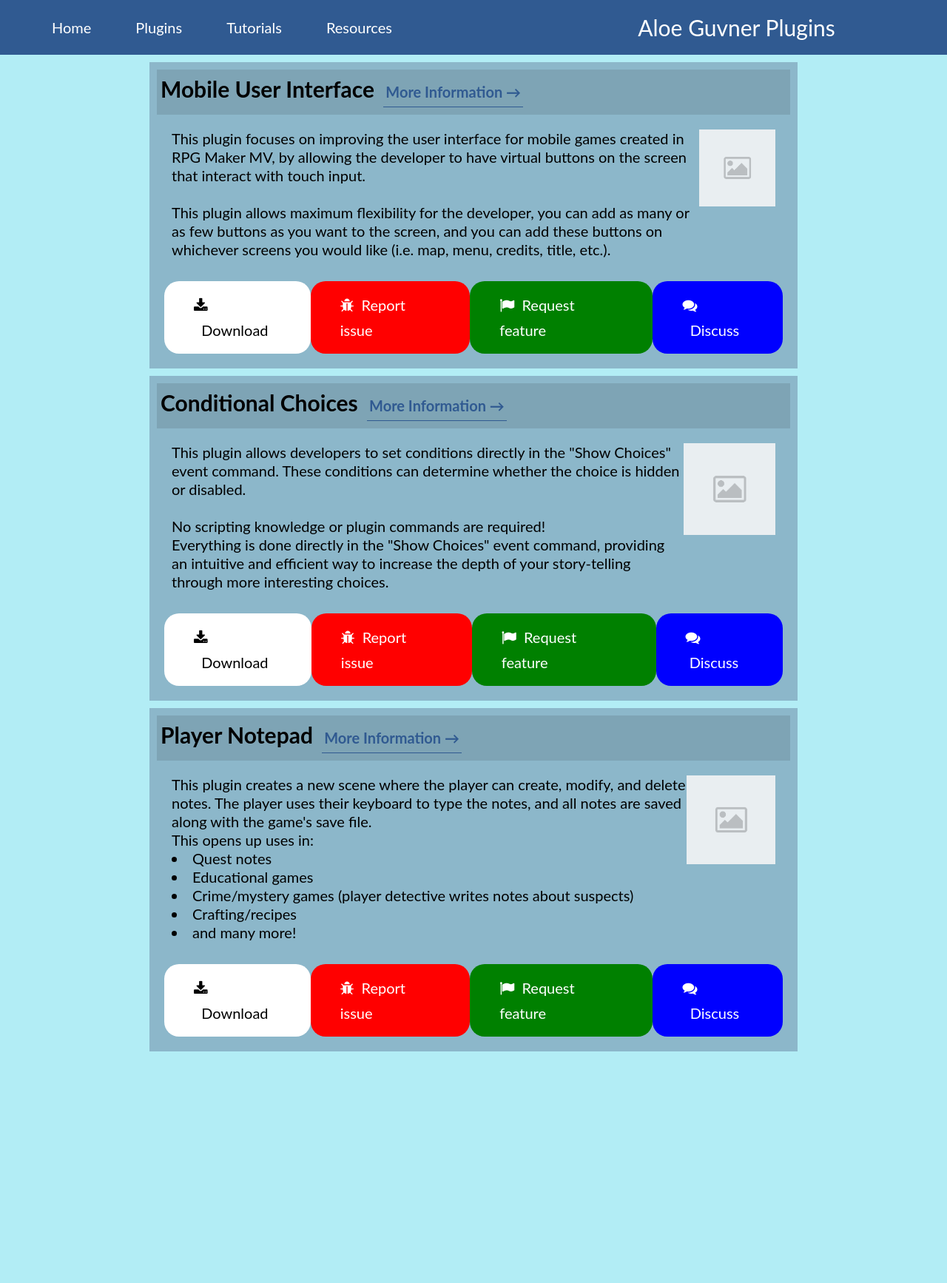
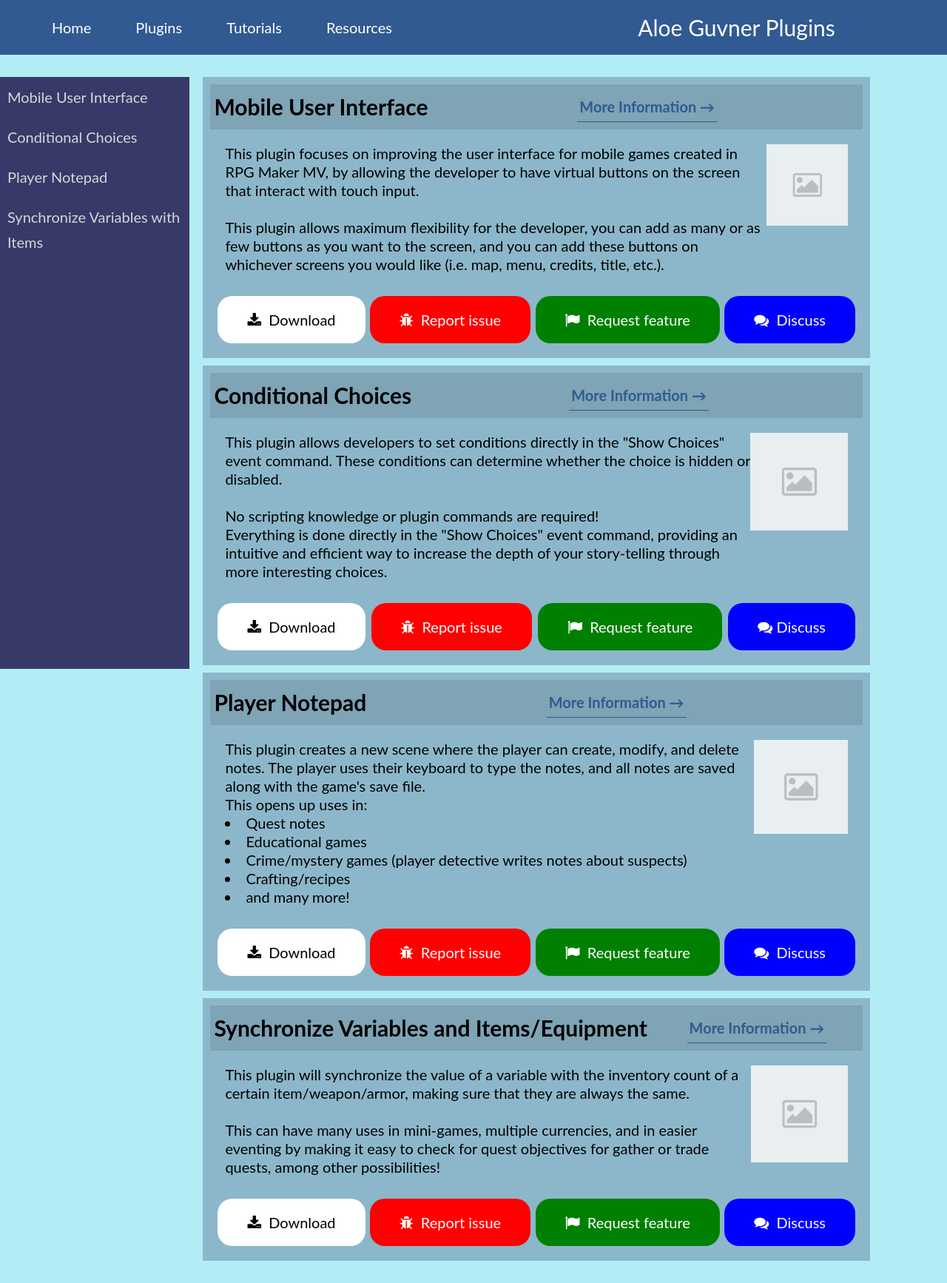
Before and after one commit to aloeguvner/aloeguvner.github.io, a website: page plugins/index.html in a window 1280 px wide. Shown: the whole page at 74% size. Before the commit the page ends 1431 px from the top, so only its background shows below. Drawn offline with Linux system fonts and the light colour scheme.

Commit message:
Restructure project repository, style plugins page.

```diff
--- a/plugins/index.html
+++ b/plugins/index.html
@@ -37,16 +37,25 @@
 
     <main class="site-container">
 
+        <nav class="nav-box-container">
+            <ul class="nav-box-list-header">
+                <a href="#mobile-ui" class="nav-box-link"><span class="nav-box-text">Mobile User Interface</span></a>
+                <a href="#conditional-choices" class="nav-box-link"><span class="nav-box-text">Conditional Choices</span></a>
+                <a href="#player-notepad" class="nav-box-link"><span class="nav-box-text">Player Notepad</span></a>
+                <a href="#sync-vars-items" class="nav-box-link"><span class="nav-box-text">Synchronize Variables with Items</span></a>
+            </ul>
+        </nav>
 
+        <div class="plugin-container">
             <!-- Plugin 1 -->
 
-        <article class="content__container">
-            <div class="content__header">
-                <span class="content__header-title">Mobile User Interface</span>
+            <article class="plugin-content__container" id="mobile-ui">
+                <div class="plugin-content__header">
+                    <span class="plugin-content__header-title">Mobile User Interface</span>
                     <a href="./mobile-ui" class="btn-text">More Information &rarr;</a>
                 </div>
-            <div class="content__body">
-                <div class="content__body-text-container">
+                <div class="plugin-content__body">
+                    <div class="plugin-content__body-text-container">
                         <p>This plugin focuses on improving the user interface for mobile games created
                             in RPG Maker MV, by allowing the developer to have virtual buttons on the
                             screen that interact with touch input.</p>
@@ -55,11 +64,11 @@
                             few buttons as you want to the screen, and you can add these buttons on whichever screens
                             you would like (i.e. map, menu, credits, title, etc.).</p>
                     </div>
-                <div class="content__body-image-container">
-                    <img src="/static/img/placeholder.png" alt="Plugin Image Description" class="content__body-image">
+                    <div class="plugin-content__body-image-container">
+                        <img src="/static/img/placeholder.png" alt="Plugin Image Description" class="plugin-content__body-image">
                     </div>
                 </div>
-            <div class="content__links">
+                <div class="plugin-content__links">
                     <a href="https://raw.githubusercontent.com/aloeguvner/rpg-maker-mv/master/plugins/ALOE_MobileUI.js"
                         class="btn btn--white content__link-item">
                         <i class="fa fa-download" aria-hidden="true"></i>&nbsp;&nbsp;Download
@@ -81,13 +90,13 @@
 
             <!-- Plugin 2 -->
 
-        <article class="content__container">
-            <div class="content__header">
-                <span class="content__header-title">Conditional Choices</span>
+            <article class="plugin-content__container" id="conditional-choices">
+                <div class="plugin-content__header">
+                    <span class="plugin-content__header-title">Conditional Choices</span>
                     <a href="./conditional-choices" class="btn-text">More Information &rarr;</a>
                 </div>
-            <div class="content__body">
-                <div class="content__body-text-container">
+                <div class="plugin-content__body">
+                    <div class="plugin-content__body-text-container">
                         <p>This plugin allows developers to set conditions directly in the "Show Choices"
                             event command. These conditions can determine whether the choice is hidden or disabled.</p>
 
@@ -99,11 +108,11 @@
                             interesting choices.
                         </p>
                     </div>
-                <div class="content__body-image-container">
-                    <img src="/static/img/placeholder.png" alt="Plugin Image Description" class="content__body-image">
+                    <div class="plugin-content__body-image-container">
+                        <img src="/static/img/placeholder.png" alt="Plugin Image Description" class="plugin-content__body-image">
                     </div>
                 </div>
-            <div class="content__links">
+                <div class="plugin-content__links">
                     <a href="https://raw.githubusercontent.com/aloeguvner/rpg-maker-mv/master/plugins/ALOE_ConditionalChoices.js"
                         class="btn btn--white content__link-item">
                         <i class="fa fa-download" aria-hidden="true"></i>&nbsp;&nbsp;Download
@@ -125,32 +134,34 @@
 
             <!-- Plugin 3 -->
 
-        <article class="content__container">
-            <div class="content__header">
-                <span class="content__header-title">Player Notepad</span>
+            <article class="plugin-content__container" id="player-notepad">
+                <div class="plugin-content__header">
+                    <span class="plugin-content__header-title">Player Notepad</span>
                     <a href="./player-notepad" class="btn-text">More Information &rarr;</a>
                 </div>
-            <div class="content__body">
-                <div class="content__body-text-container">
+                <div class="plugin-content__body">
+                    <div class="plugin-content__body-text-container">
                         This plugin creates a new scene where the player can create, modify, and delete notes.
                         The player uses their keyboard to type the notes, and all notes are saved along with the
                         game's save file.
                         <br>
                         This opens up uses in:
 
-                    <ul class="content__body-text-ul">
-                        <li class="content__body-text-li">Quest notes</li>
-                        <li class="content__body-text-li">Educational games</li>
-                        <li class="content__body-text-li">Crime/mystery games (player detective writes notes about suspects)</li>
-                        <li class="content__body-text-li">Crafting/recipes</li>
-                        <li class="content__body-text-li">and many more!</li>
+                        <ul class="plugin-content__body-text-ul">
+                            <li class="plugin-content__body-text-li">Quest notes</li>
+                            <li class="plugin-content__body-text-li">Educational games</li>
+                            <li class="plugin-content__body-text-li">Crime/mystery games (player detective writes notes
+                                about
+                                suspects)</li>
+                            <li class="plugin-content__body-text-li">Crafting/recipes</li>
+                            <li class="plugin-content__body-text-li">and many more!</li>
                         </ul>
                     </div>
-                <div class="content__body-image-container">
-                    <img src="/static/img/placeholder.png" alt="Plugin Image Description" class="content__body-image">
+                    <div class="plugin-content__body-image-container">
+                        <img src="/static/img/placeholder.png" alt="Plugin Image Description" class="plugin-content__body-image">
                     </div>
                 </div>
-            <div class="content__links">
+                <div class="plugin-content__links">
                     <a href="https://raw.githubusercontent.com/aloeguvner/rpg-maker-mv/master/plugins/ALOE_ConditionalChoices.js"
                         class="btn btn--white content__link-item">
                         <i class="fa fa-download" aria-hidden="true"></i>&nbsp;&nbsp;Download
@@ -170,6 +181,49 @@
                 </div>
             </article>
 
+            <!-- Plugin 4 -->
+
+            <article class="plugin-content__container" id="sync-vars-items">
+                <div class="plugin-content__header">
+                    <span class="plugin-content__header-title">Synchronize Variables and Items/Equipment</span>
+                    <a href="./sync-vars-items" class="btn-text">More Information &rarr;</a>
+                </div>
+                <div class="plugin-content__body">
+                    <div class="plugin-content__body-text-container">
+                        <p>This plugin will synchronize the value of a variable with the inventory count
+                            of a certain item/weapon/armor, making sure that they are always the same.</p>
+                        <p><br></p>
+                        <p>This can have many uses in mini-games, multiple currencies, and in easier
+                            eventing by making it easy to check for quest objectives for gather or
+                            trade quests, among other possibilities!
+                        </p>
+                    </div>
+                    <div class="plugin-content__body-image-container">
+                        <img src="/static/img/placeholder.png" alt="Plugin Image Description" class="plugin-content__body-image">
+                    </div>
+                </div>
+                <div class="plugin-content__links">
+                    <a href="https://raw.githubusercontent.com/aloeguvner/rpg-maker-mv/master/plugins/ALOE_Sync_Variables_Items.js"
+                        class="btn btn--white content__link-item">
+                        <i class="fa fa-download" aria-hidden="true"></i>&nbsp;&nbsp;Download
+                    </a>
+                    <a href="https://github.com/aloeguvner/rpg-maker-mv/issues/new?template=bug_report.md&title=SyncVariablesItems%20-%20%5BSummarize%20Issue%20Here%5D"
+                        class="btn btn--red content__link-item" target="_blank">
+                        <i class="fa fa-bug" aria-hidden="true"></i>&nbsp;&nbsp;Report issue
+                    </a>
+                    <a href="https://github.com/aloeguvner/rpg-maker-mv/issues/new?template=feature_request.md&title=SyncVariablesItems%20-%20%5BSummarize%20Request%20Here%5D"
+                        class="btn btn--green content__link-item" target="_blank">
+                        <i class="fa fa-flag" aria-hidden="true"></i>&nbsp;&nbsp;Request feature
+                    </a>
+                    <a href="https://forums.rpgmakerweb.com/index.php?threads/synchronize-variables-with-items-weapons-armors.96508/"
+                        class="btn btn--blue content__link-item" target="_blank">
+                        <i class="fa fa-comments" aria-hidden="true"></i>&nbsp;&nbsp;Discuss
+                    </a>
+                </div>
+            </article>
+
+        </div>
+
     </main>
     <footer>
 
--- a/static/scss/_button.scss
+++ /dev/null
@@ -1,131 +0,0 @@
-.btn {
-    &,
-    &:link,
-    &:visited {
-        text-transform: uppercase;
-        text-decoration: none;
-        padding: 1.5rem 4rem;
-
-        @include respond(tab-port) {
-            padding: 1rem;
-            margin: 1rem;
-            min-width: 10rem;
-            font-size: 2rem;
-        }
-
-        display: inline-block;
-        border-radius: 10rem;
-        transition: all 200ms;
-        position: relative;
-        font-size: $default-font-size;
-
-        //change for the <button> element
-        border: none;
-        cursor: pointer;
-    }
-
-    &:hover {
-        transform: translateY(-.3rem);
-        box-shadow: 0 1rem 2rem hslac($color-black, .2);
-
-        &::after {
-            transform: scaleX(1.4) scaleY(1.6);
-            opacity: 0;
-        }
-    }
-
-    &:active,
-    &:focus {
-        transform: translateY(-.1rem);
-        box-shadow: 0 .5rem 1rem hslac($color-black, .2);
-    }
-
-    &--white {
-        background-color: $color-white;
-        color: $color-gray-dark-1;
-
-        &::after {
-            background-color: $color-white;
-        }
-    }
-
-    &--green {
-        background-color: $color-primary;
-        color: $color-white;
-
-        &::after {
-            background-color: $color-primary;
-        }
-    }
-
-    &::after {
-        /* Create a pseudo-element behind the other button */
-        content: "";
-        display: inline-block;
-        height: 100%;
-        width: 100%;
-        border-radius: 10rem;
-        /* btn:link has to be relative for this to work */
-        position: absolute;
-        top: 0;
-        left: 0;
-        z-index: -1;
-        /* animation */
-        transition: all 400ms;
-    }
-
-    &--animated {
-        animation: moveInBottom 500ms ease-out 750ms;
-        animation-fill-mode: backwards;
-    }
-}
-
-.btn-text {
-    &:link,
-    &:visited {
-        text-decoration: none;
-        display: inline-block;
-        transition: all 200ms;
-        font-size: $default-font-size;
-
-        @include respond(tab-port) {
-            font-size: 2rem;
-        }
-
-        color: $color-primary;
-        border-bottom: 1px solid $color-primary;
-        padding: 3px;
-        margin: 3rem auto;
-    }
-
-    &:hover {
-        background-color: $color-primary;
-        color: $color-white;
-        transform: translateY(-2px);
-        box-shadow: 0 1rem 2rem hslac($color-black, .15);
-    }
-
-    &:active {
-        transform: translateY(-1px);
-        box-shadow: 0 .5rem 1rem hslac($color-black, .15);
-    }
-
-    &--white {
-        &:link,
-        &:visited {
-            color: $color-white;
-            border-bottom: 1px solid $color-white;
-        }
-
-        &:hover {
-            background-color: $color-white;
-            color: $color-primary;
-        }
-    }
-}
-
-.btn-container {
-    display: flex;
-    justify-content: flex-end;
-    margin: 2rem 0;
-}
--- /dev/null
+++ b/static/scss/components/_nav-box.scss
@@ -0,0 +1,45 @@
+.nav-box {
+    &-container {
+        // padding: 1rem;
+        // margin: 2rem;
+        // background-color: rgba(0, 0, 0, .2);
+        // // display: flex;
+        // // flex-direction: column;
+        // min-height: 40rem;
+        // width: 30%;
+    }
+
+    &-list-header {
+        list-style-type: none;
+        margin: 0;
+        padding: 0;
+        width: 20%;
+        background-color: $color-primary-dark;
+        left: 0;
+        height: 100%; /* Full height */
+        position: fixed; /* Make it stick, even on scroll */
+        overflow: auto; /* Enable scrolling if the sidenav has too much content */
+    }
+
+    &-link {
+        padding: 1rem;
+        width: 100%;
+        transition: all 400ms;
+        display: inline-block;
+        color: $color-gray-light-1;
+        &:hover {
+            background-color: rgba(0, 0, 0, .2);
+        }
+    }
+
+
+    &-link,
+    &-link:visited,
+    &-link:active {
+        text-decoration: none;
+    }
+
+    &-text {
+        font-size: 2rem;
+    }
+}
--- a/static/scss/_layout.scss
+++ b/static/scss/components/_plugin.scss
@@ -1,9 +1,4 @@
-.site-container {
-    width: 70%;
-    margin: 0 auto;
-}
-
-.content {
+.plugin-content {
     &__container {
         padding: 1rem;
         margin: 1rem;
@@ -17,6 +12,8 @@
         font-weight: bold;
         background-color: $color-shade-darker;
 
+        display: flex;
+
         &-title {
             padding: .5rem;
         }
@@ -26,6 +23,10 @@
         padding: 2rem;
         line-height: 1.25;
         display: flex;
+        transition: all 400ms;
+        &:hover {
+            background-color: rgba(255, 255, 255, .1)
+        }
 
         &-text-container {
             display: flex;
--- /dev/null
+++ b/static/scss/page/_layout.scss
@@ -0,0 +1,9 @@
+.site-container {
+    width: 90%;
+    margin: 0 auto;
+}
+
+.plugin-container {
+    width: 80%;
+    margin: 3rem 3rem 3rem auto;
+}
```
Also changed, not shown: static/scss/main.scss (+13 -15 lines), static/css/style.css, static/scss/abstracts/_functions.scss (renamed from static/scss/_functions.scss), static/scss/abstracts/_mixins.scss (renamed from static/scss/_mixins.scss), static/scss/abstracts/_variables.scss (renamed from static/scss/_variables.scss), static/scss/base/_base.scss (renamed from static/scss/_base.scss), static/scss/base/_typography.scss (added), static/scss/components/_buttons.scss (renamed from static/scss/_buttons.scss), static/scss/components/_header.scss (renamed from static/scss/_header.scss). Lines whose indentation alone changed are shown as unchanged.
